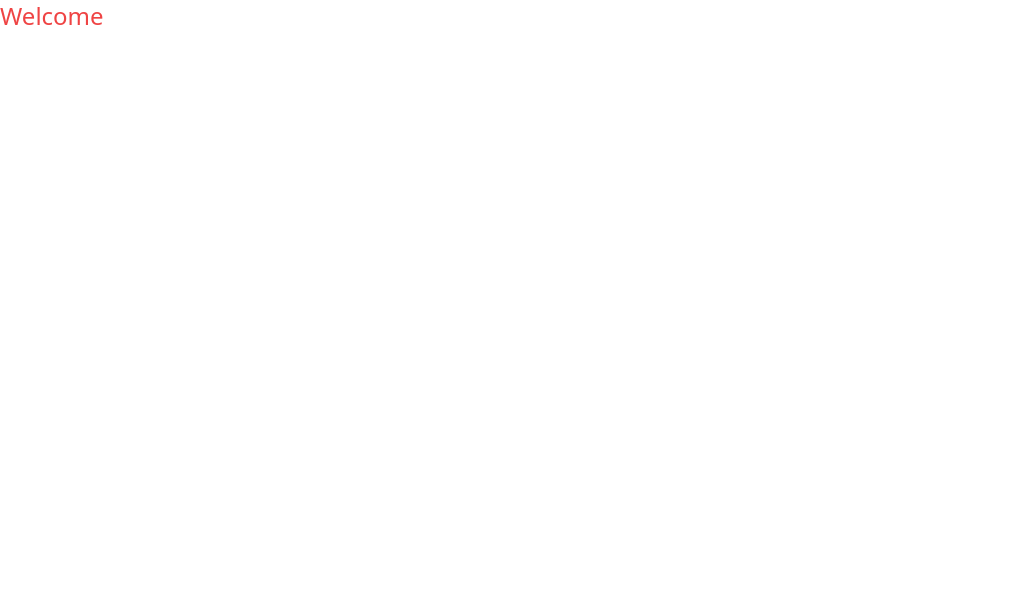
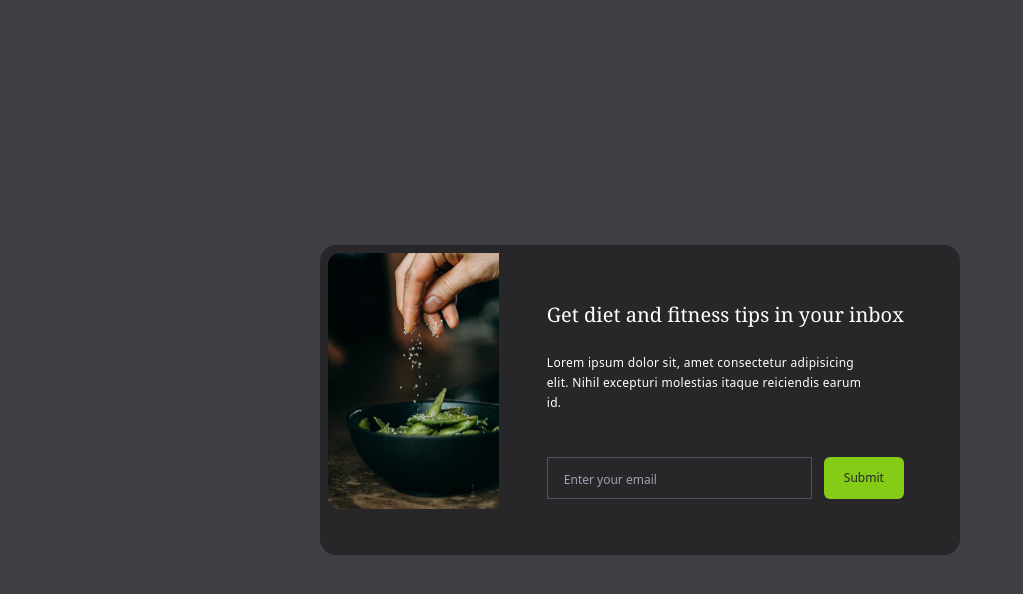
Before and after one commit to mohamedeld/mini-tailwind-projects, a website: page index.html in a window 1280 px wide. Shown: the whole page, without its empty margins (0-1023 px from the left). Drawn offline with Linux system fonts and the light colour scheme.

Commit message:
email sender

```diff
--- a/index.html
+++ b/index.html
@@ -7,6 +7,22 @@
     <link rel="stylesheet" href="./dist/style.css">
 </head>
 <body>
-    <div class="text-2xl text-red-500">Welcome</div>
+    <div class="flex items-center justify-center h-screen bg-zinc-700">
+        <div class="bg-zinc-800 p-2 mx-6 rounded-2xl">
+            <div class="flex flex-col md:flex-row rounded-l-xl">
+                <img src="./images/image.jpg" alt="image" class="object-cover rounded-xl h-80 md:h-64 md:rounded-l-xl md:rounded-r-none transform hover:scale-105 hover:rounded-xl duration-200"/>
+                <div class="p-6 md:p-12 flex flex-col gap-6">
+                    <h2 class="font-serif text-xl font-medium text-center text-white md:text-left">
+                        Get diet and fitness tips in your inbox
+                    </h2>
+                    <p class="max-w-xs text-xs leading-5 tracking-wide text-center text-white md:text-left">Lorem ipsum dolor sit, amet consectetur adipisicing elit. Nihil excepturi molestias itaque reiciendis earum id.</p>
+                    <div class="flex flex-col mt-5 space-y-4 md:space-x-3 md:flex-row md:space-y-0">
+                        <input type="email" placeholder="Enter your email" class="p-2 px-4 text-center text-white bg-zinc-800 border border-zinc-600 placeholder:text-xs placeholder:text-center md:text-left placeholder:md:text-left focus:outline-none"/>
+                        <button class="px-5 py-3 text-xs rounded-md text-zinc-800 bg-lime-500 hover:bg-lime-700 hover:text-white duration-500" type="submit">Submit</button>
+                    </div>
+                </div>
+            </div>
+        </div>
+    </div>
 </body>
 </html>
```
Also changed, not shown: dist/style.css, images/email-subscribe.png (added), images/image.jpg (added).
